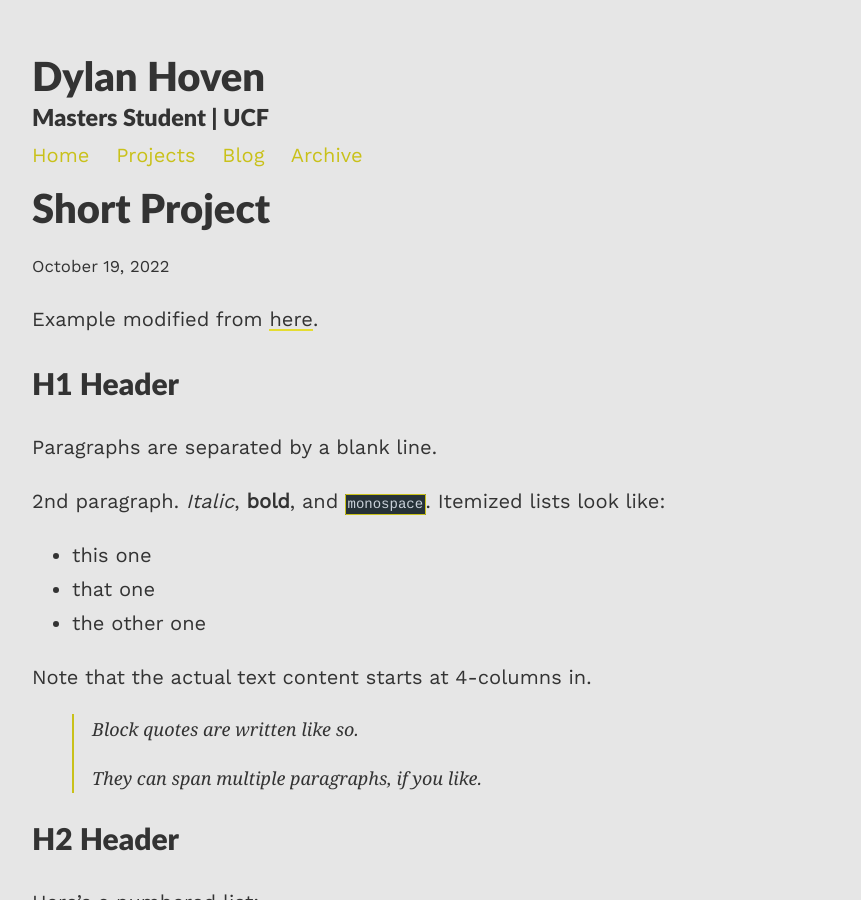
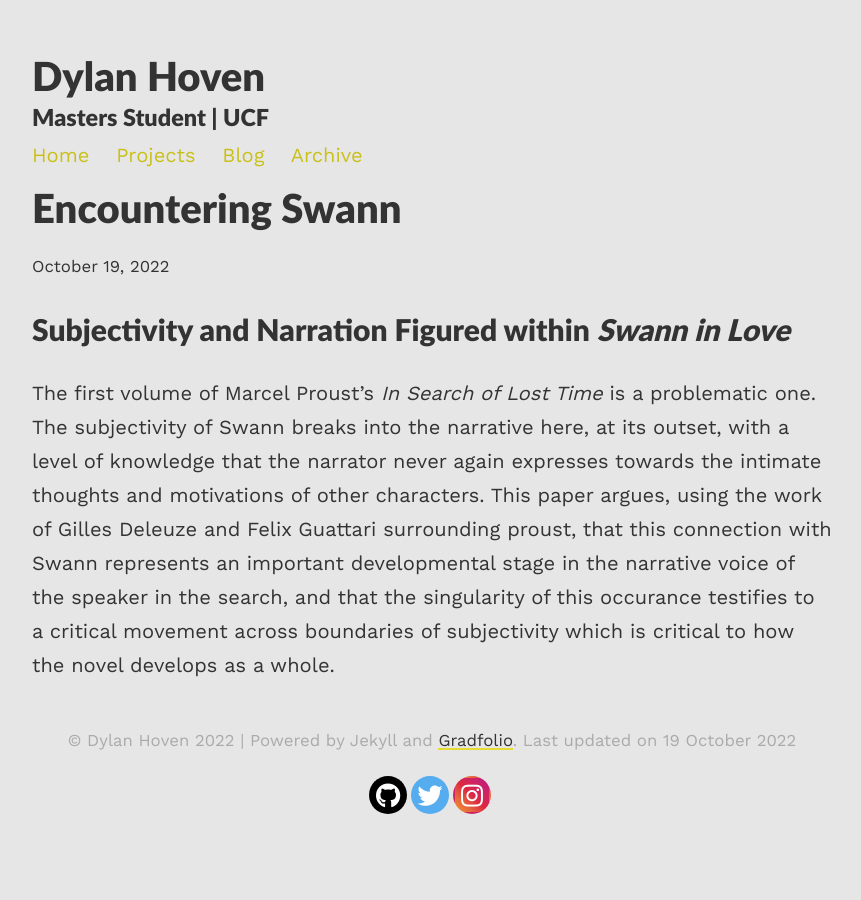
Before and after one commit to hovendm/gradfolio, a Jekyll site: the page built from _projects/shortProject.md, in a window 1280 px wide and 900 px high. Shown: the whole window, without its empty margins (208-1069 px from the left). Built offline with Jekyll 4.4.1, drawn with Linux system fonts in a browser that asks for light colours; nearby versions of some CDN libraries; formulas are drawn with MathJax 3; some of the changed text lies outside the part shown.

Commit message:
projects

```diff
--- a/_projects/shortProject.md
+++ b/_projects/shortProject.md
@@ -1,141 +1,8 @@
 ---
 layout: post
-title: Short Project
-description: description of the short project which is long enough
+title: Encountering Swann
+description: Subjectivity and Narration Figured within Swann in Love
 ---
-Example modified from [here](http://www.unexpected-vortices.com/sw/rippledoc/quick-markdown-example.html){:target="_blank"}.
+## Subjectivity and Narration Figured within *Swann in Love* ##
 
-H1 Header
-============
-
-Paragraphs are separated by a blank line.
-
-2nd paragraph. *Italic*, **bold**, and `monospace`. Itemized lists
-look like:
-
-  * this one
-  * that one
-  * the other one
-
-Note that the actual text
-content starts at 4-columns in.
-
-> Block quotes are
-> written like so.
->
-> They can span multiple paragraphs,
-> if you like.
-
-
-H2 Header
-------------
-
-Here's a numbered list:
-
- 1. first item
- 2. second item
- 3. third item
-
-Note again how the actual text starts at 4 columns in (4 characters
-from the left side). Here's a code sample:
-
-    # Let me re-iterate ...
-    for i in 1 .. 10 { do-something(i) }
-
-As you probably guessed, indented 4 spaces. By the way, instead of
-indenting the block, you can use delimited blocks, if you like:
-
-~~~
-define foobar() {
-    print "Welcome to flavor country!";
-}
-~~~
-
-(which makes copying & pasting easier). You can optionally mark the
-delimited block for Pandoc to syntax highlight it by specifying the languagae after the start of a block (e.g. `~~~python`) which would look like :
-
-~~~python
-import time
-# Quick, count to ten!
-for i in range(10):
-    # (but not *too* quick)
-    time.sleep(0.5)
-    print(i)
-~~~
-
-### An H3 header ###
-
-Now a nested list:
-
- 1. First, get these ingredients:
-
-      * carrots
-      * celery
-      * lentils
-
- 2. Boil some water.
-
- 3. Dump everything in the pot and follow
-    this algorithm:
-
-        find wooden spoon
-        uncover pot
-        stir
-        cover pot
-        balance wooden spoon precariously on pot handle
-        wait 10 minutes
-        goto first step (or shut off burner when done)
-
-    Do not bump wooden spoon or it will fall.
-
-Notice again how text always lines up on 4-space indents (including
-that last line which continues item 3 above).
-
-Here's a footnote [^1].
-
-[^1]: Some footnote text.
-
-Tables can look like this:
-
-| Header 1 | Header 2                   | Header 3 |
-|:--------:|:--------------------------:|:--------:|
-| data1a   | Data is longer than header | 1        |
-| d1b      | add a cell                 |          |
-| lorem    | ipsum                      | 3        |
-|          | empty outside cells        |          |
-| skip     |                            | 5        |
-| six      | Morbi purus                | 6        |
-
-
-A horizontal rule follows.
-
-***
-
-Here's a definition list:
-
-apples
-  : Good for making applesauce.
-
-oranges
-  : Citrus!
-
-tomatoes
-  : There's no "e" in tomatoe.
-
-Again, text is indented 4 spaces. (Put a blank line between each
-term and  its definition to spread things out more.)
-
-Here's a "line block" (note how whitespace is honored):
-
-| Line one
-|   Line too
-| Line tree
-
-and images can be specified like so:
-
-![example image](https://images.unsplash.com/photo-1488190211105-8b0e65b80b4e?w=300&h=300&fit=crop "An exemplary image")
-
-Inline math equation: $\omega = d\phi / dt$. Display
-math should get its own line like so:
-
-$$I = \int \rho R^{2} dV$$
+The first volume of Marcel Proust's *In Search of Lost Time* is a problematic one. The subjectivity of Swann breaks into the narrative here, at its outset, with a level of knowledge that the narrator never again expresses towards the intimate thoughts and motivations of other characters. This paper argues, using the work of Gilles Deleuze and Felix Guattari surrounding proust, that this connection with Swann represents an important developmental stage in the narrative voice of the speaker in the search, and that the singularity of this occurance testifies to a critical movement across boundaries of subjectivity which is critical to how the novel develops as a whole.
```
